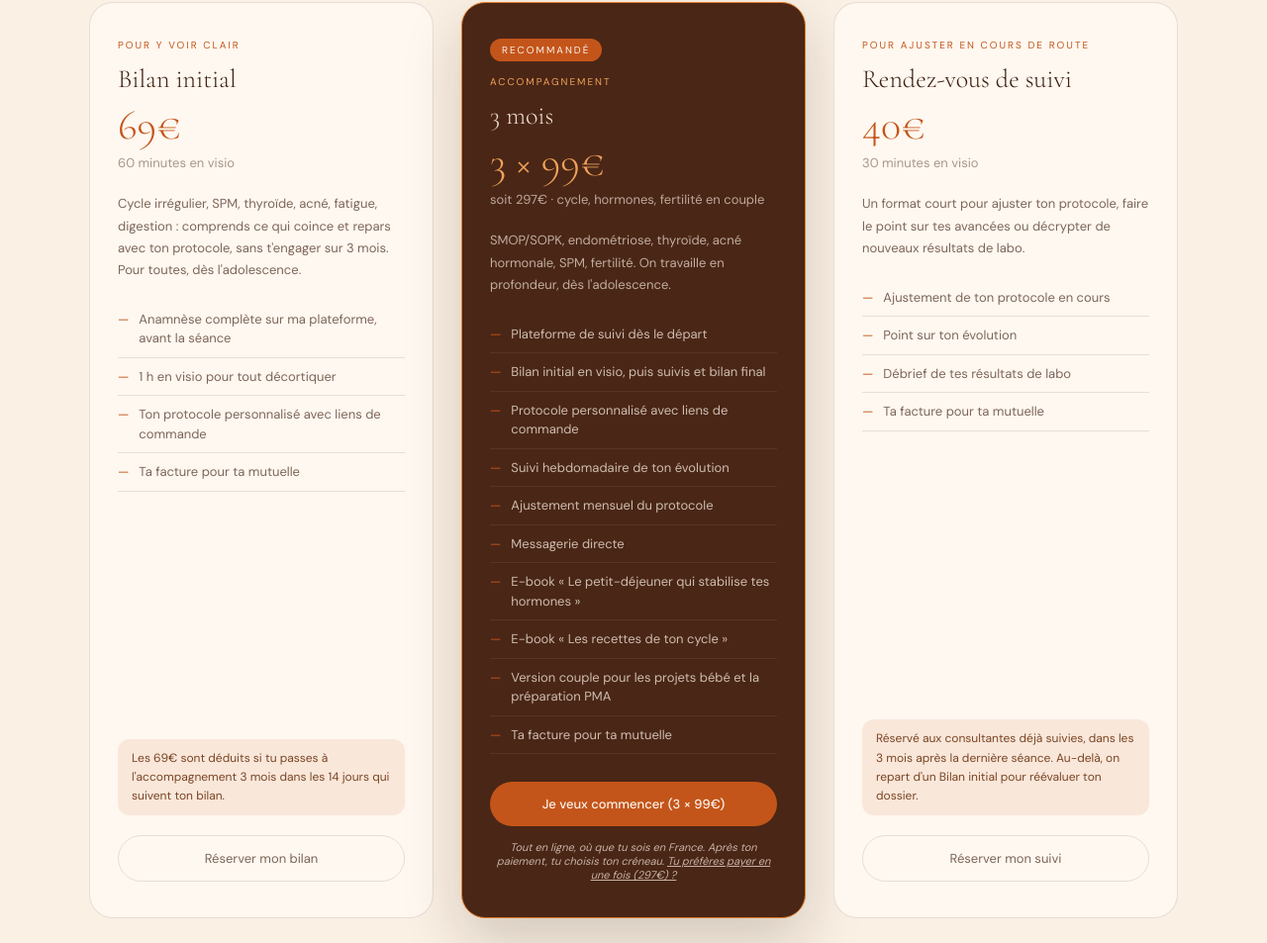
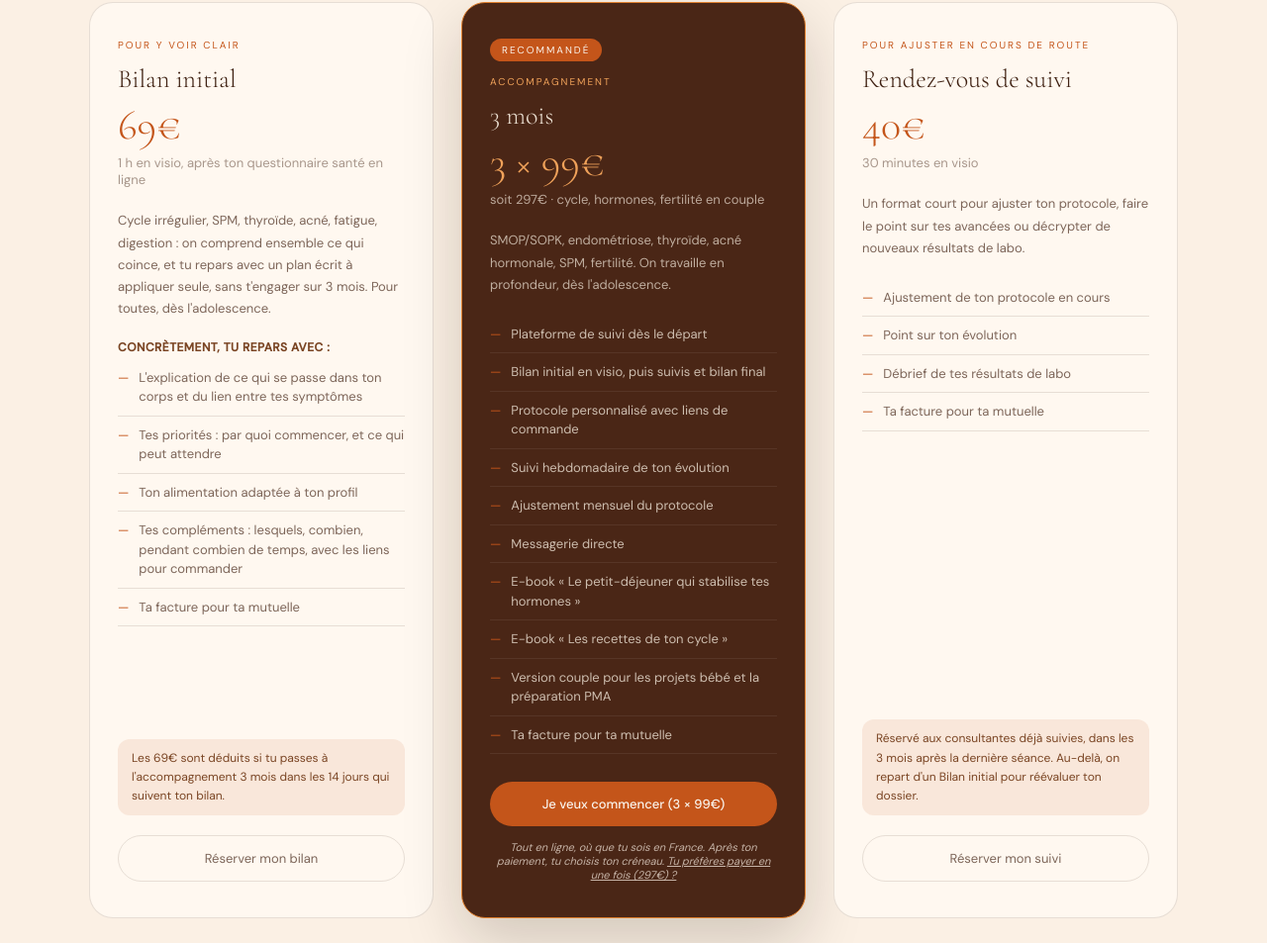
Before and after one commit to lamenaturo/-meije-naturo-site, a plain HTML site: page index.html in a window 1280 px wide. Shown: the part 5738-6691 px from the top of the page at 99% size. Drawn offline with nearby package versions, Linux system fonts and the light colour scheme.

Commit message:
Bilan initial : détailler concrètement ce avec quoi on repart
Co-Authored-By: Claude Opus 5.5 <noreply@anthropic.com>
Claude-Session: https://claude.ai/code/session_01BNzQ1nfx9nH1b1FW6Y7XGu

```diff
--- a/index.html
+++ b/index.html
@@ -124,6 +124,7 @@
     .featured .offre-price-alt { color: rgba(242,232,218,0.4); }
     .offre-desc { font-size: 13px; line-height: 1.7; color: var(--ink-mid); margin-bottom: 20px; }
     .featured .offre-desc { color: rgba(242,232,218,0.7); }
+    .offre-list-title { font-size: 12px; font-weight: 600; letter-spacing: 0.04em; text-transform: uppercase; color: var(--bark); margin-bottom: 4px; }
     .offre-list { list-style: none; margin-bottom: 28px; flex: 1; }
     .offre-list li { font-size: 13px; color: var(--ink-mid); padding: 9px 0; border-bottom: 1px solid var(--border); display: flex; gap: 10px; line-height: 1.5; }
     .offre-list li::before { content: "—"; color: var(--terra); flex-shrink: 0; }
@@ -510,12 +511,14 @@
         <p class="offre-label">Pour y voir clair</p>
         <h3 class="offre-title">Bilan initial</h3>
         <p class="offre-price">69€</p>
-        <p class="offre-price-alt">60 minutes en visio</p>
-        <p class="offre-desc">Cycle irrégulier, SPM, thyroïde, acné, fatigue, digestion : comprends ce qui coince et repars avec ton protocole, sans t'engager sur 3 mois. Pour toutes, dès l'adolescence.</p>
+        <p class="offre-price-alt">1 h en visio, après ton questionnaire santé en ligne</p>
+        <p class="offre-desc">Cycle irrégulier, SPM, thyroïde, acné, fatigue, digestion : on comprend ensemble ce qui coince, et tu repars avec un plan écrit à appliquer seule, sans t'engager sur 3 mois. Pour toutes, dès l'adolescence.</p>
+        <p class="offre-list-title">Concrètement, tu repars avec :</p>
         <ul class="offre-list">
-          <li>Anamnèse complète sur ma plateforme, avant la séance</li>
-          <li>1 h en visio pour tout décortiquer</li>
-          <li>Ton protocole personnalisé avec liens de commande</li>
+          <li>L'explication de ce qui se passe dans ton corps et du lien entre tes symptômes</li>
+          <li>Tes priorités : par quoi commencer, et ce qui peut attendre</li>
+          <li>Ton alimentation adaptée à ton profil</li>
+          <li>Tes compléments : lesquels, combien, pendant combien de temps, avec les liens pour commander</li>
           <li>Ta facture pour ta mutuelle</li>
         </ul>
         <p class="offre-alert">Les 69€ sont déduits si tu passes à l'accompagnement 3 mois dans les 14 jours qui suivent ton bilan.</p>
```
